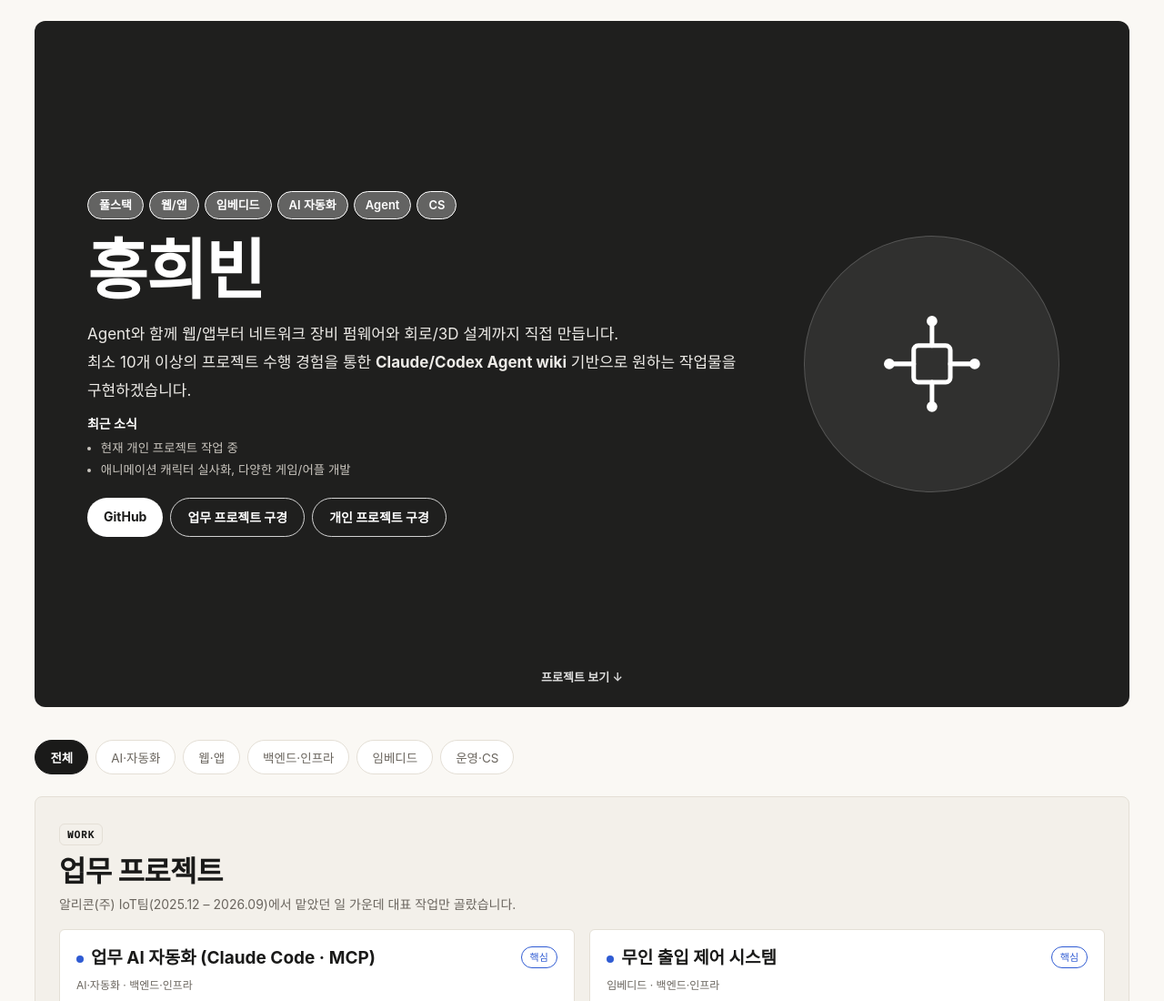
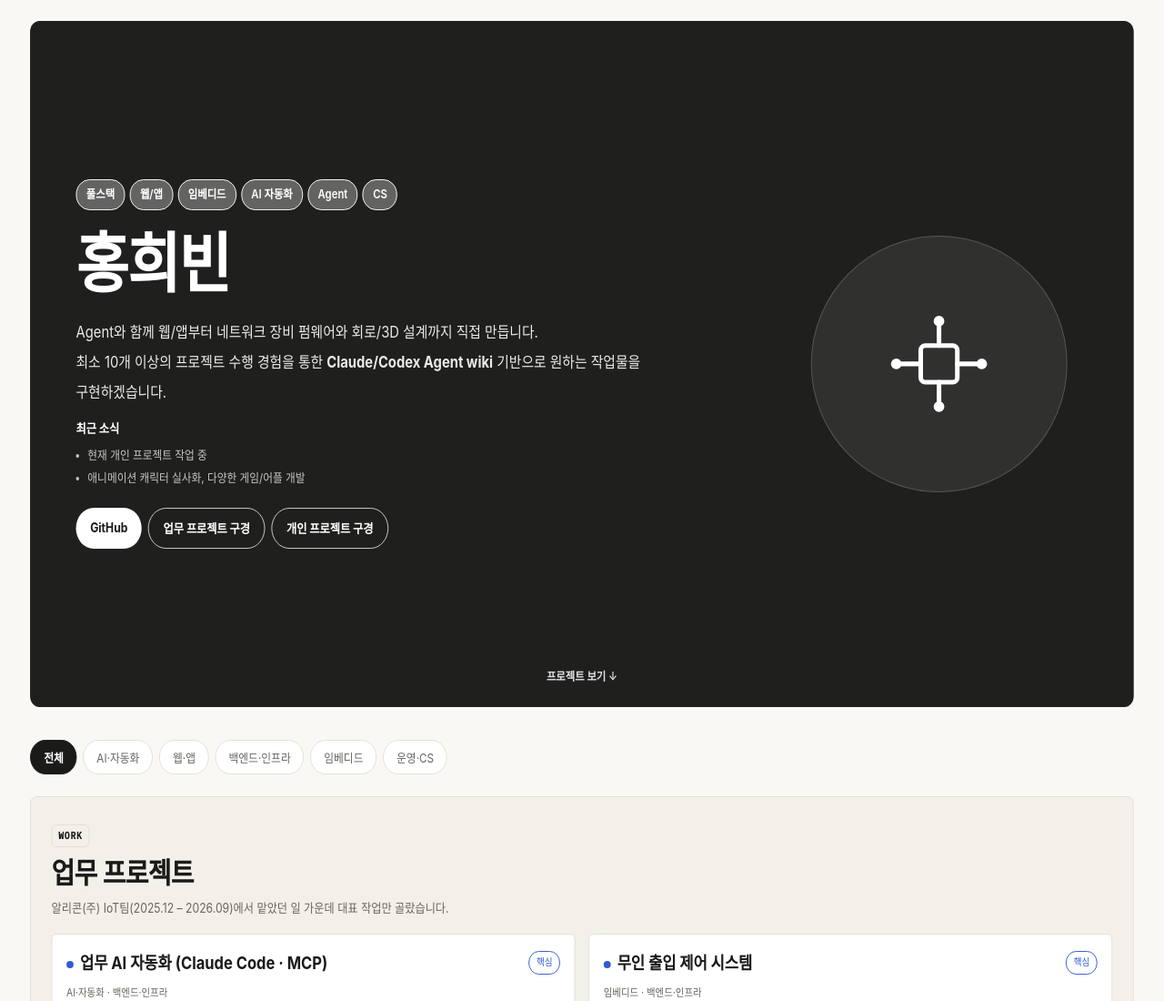
Before and after one commit to heebin-h/portfolio, a plain HTML site: page index.html in a window 1280 px wide. Shown: the top 1100 px of the page at 91% size. Drawn offline with Linux system fonts and the light colour scheme; a web font is replaced by a local one.

Commit message:
style: 글자 세로 비율 확대(가로 0.87 압축)와 줄 간격 확대

```diff
--- a/index.html
+++ b/index.html
@@ -41,7 +41,7 @@
     background:var(--page);
     color:var(--ink);
     font-family:var(--sans);
-    line-height:1.65;
+    line-height:1.8;
     -webkit-font-smoothing:antialiased;
     word-break:keep-all;
     overflow-wrap:break-word;
@@ -49,7 +49,8 @@
     overflow-x:hidden;
   }
   a{color:var(--accent);}
-  .wrap{--pad-y:clamp(12px,1.8vw,32px);--gap:clamp(12px,1.3vw,26px);--card-pad:clamp(16px,1.4vw,28px);margin:0;padding:var(--pad-y) clamp(16px,3vw,72px) 6rem;}
+  /* 글자 세로 비율: Gmarket Sans가 가로로 넓어 페이지 전체를 가로 0.87배로 압축 → 글자가 약 1.15배 세로로 길어 보임. 폭은 1/0.87로 넓혀 상쇄 */
+  .wrap{--sx:0.87;width:calc(100% / var(--sx));transform:scaleX(var(--sx));transform-origin:0 0;--pad-y:clamp(12px,1.8vw,32px);--gap:clamp(12px,1.3vw,26px);--card-pad:clamp(16px,1.4vw,28px);margin:0;padding:var(--pad-y) clamp(16px,3vw,72px) 6rem;}
 
   /* ---------- hero ---------- */
   .hero{
@@ -69,8 +70,8 @@
   @media (max-width:719px){.hero{grid-template-columns:1fr;}}
   .keywords{display:flex;flex-wrap:wrap;gap:0.375rem;margin-bottom:1rem;}
   .kw{display:inline-block;font-size:0.8125rem;font-weight:600;color:#FFFFFF;background:rgba(255,255,255,0.3);border:1px solid #FFFFFF;border-radius:62.4375rem;padding:0.25rem 0.75rem;}
-  .hero h1{font-family:var(--serif);font-size:4.5rem;line-height:1.1;font-weight:700;letter-spacing:-0.02em;margin:0 0 1rem;color:#FFFFFF;}
-  .hero p.bio{font-size:1.0625rem;line-height:1.8;max-width:min(100%,42em);margin:0 0 0.625rem;color:#EDEBE7;}
+  .hero h1{font-family:var(--serif);font-size:4.5rem;line-height:1.2;font-weight:700;letter-spacing:-0.02em;margin:0 0 1rem;color:#FFFFFF;}
+  .hero p.bio{font-size:1.0625rem;line-height:1.95;max-width:min(100%,42em);margin:0 0 0.625rem;color:#EDEBE7;}
   /* 타이포 구간 고정 (docs/responsive-design.md §3) */
   @media (max-width:719px){.hero h1{font-size:3rem;}}
   @media (min-width:720px) and (max-width:1199px){.hero h1{font-size:3.75rem;}}
@@ -86,7 +87,7 @@
   .btn.ghost{border:0.0938rem solid rgba(255,255,255,0.8);color:#FFFFFF;}
   .btn.solid{background:var(--ink);color:#FFFFFF;}
   .icon-panel{display:flex;align-items:center;justify-content:center;}
-  .icon-panel .circle{width:clamp(140px,22vw,440px);height:clamp(140px,22vw,440px);border-radius:50%;background:rgba(255,255,255,0.08);border:1px solid rgba(255,255,255,0.18);display:flex;align-items:center;justify-content:center;}
+  .icon-panel .circle{transform:scaleX(calc(1 / 0.87));width:clamp(140px,22vw,440px);height:clamp(140px,22vw,440px);border-radius:50%;background:rgba(255,255,255,0.08);border:1px solid rgba(255,255,255,0.18);display:flex;align-items:center;justify-content:center;}
   .icon-panel svg{width:60%;height:auto;}
   @media (max-width:719px){.icon-panel{display:none;}}
 
@@ -120,8 +121,8 @@
   .card{background:var(--panel);border-radius:0.375rem;padding:var(--card-pad);border:1px solid var(--line);min-width:0;}
   .card.hidden{display:none;}
   .card-top{display:flex;justify-content:space-between;align-items:flex-start;gap:0.625rem;margin-bottom:0.375rem;}
-  .card h3{font-family:var(--serif);font-size:1.1875rem;margin:0;font-weight:700;line-height:1.4;}
-  .dot{display:inline-block;width:0.5rem;height:0.5rem;border-radius:50%;background:var(--line);margin-right:0.5rem;vertical-align:middle;}
+  .card h3{font-family:var(--serif);font-size:1.1875rem;margin:0;font-weight:700;line-height:1.5;}
+  .dot{display:inline-block;width:calc(0.5rem / 0.87);height:0.5rem;border-radius:50%;background:var(--line);margin-right:0.5rem;vertical-align:middle;}
   .card.core .dot{background:var(--accent);}
   .badge{font-size:0.6875rem;color:var(--accent);background:transparent;border:1px solid var(--accent);border-radius:62.4375rem;padding:0.125rem 0.5625rem;white-space:nowrap;}
   .tags{font-size:0.75rem;color:var(--muted);margin-bottom:0.625rem;}
```
Also changed, not shown: 1 other file.
